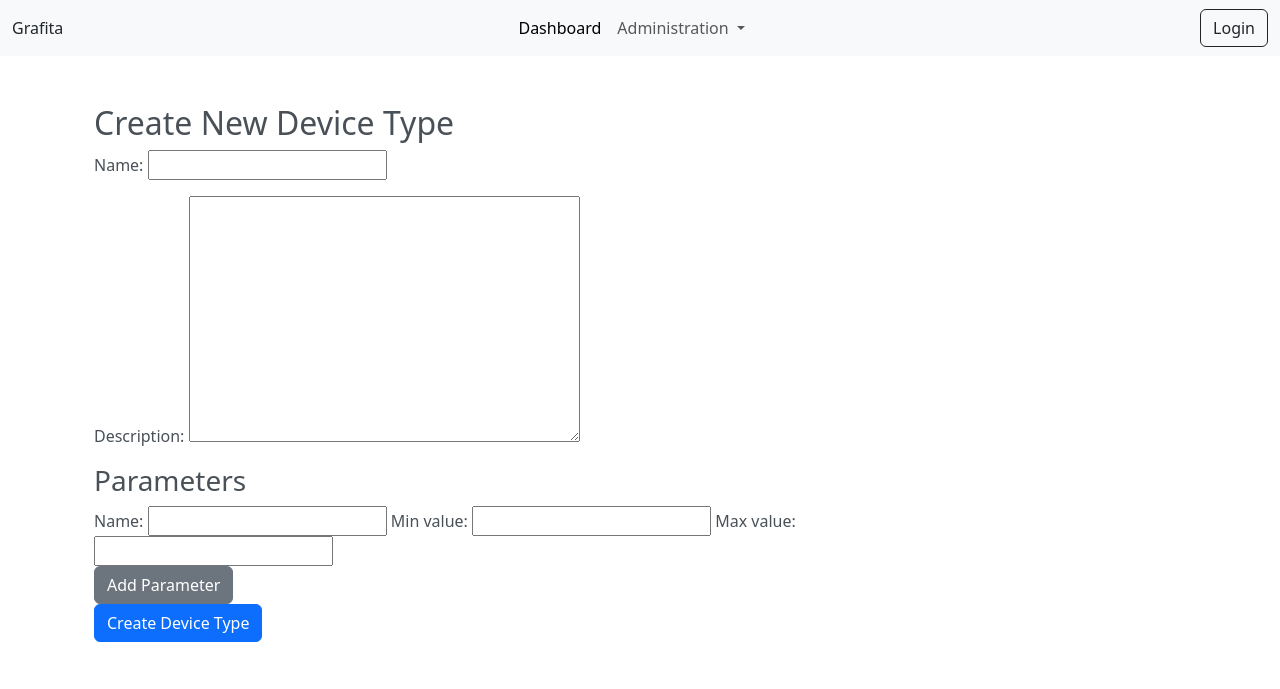
After one commit to 20dinara03/smart-iot-manager-IIS-VUT-FIT, a Django app: page /device_type_create/ in a window 1280 px wide. The commit adds this page. Shown: the top 689 px of the page. Run offline with Django 4.2, Linux system fonts and the light colour scheme.

Commit message:
feat: Creating new types

```diff
--- a/src/grafita/models.py
+++ b/src/grafita/models.py
@@ -22,12 +22,10 @@ class DeviceType(models.Model):
 
 
 class DeviceTypeParameter(models.Model):
+    name = models.CharField(max_length=100)
+    min_value = models.IntegerField()
+    max_value = models.IntegerField()
     device_type = models.ForeignKey(DeviceType, on_delete=models.CASCADE)
-    name = models.CharField(max_length=100)
-    values = ArrayField(models.FloatField(), blank=True, null=True)
-
-    def __str__(self):
-        return self.name
 
 
 class Device(models.Model):
--- a/src/grafita/urls.py
+++ b/src/grafita/urls.py
@@ -1,8 +1,9 @@
 from django.urls import path
 
 from .views import (AuthenticationLoginView, AuthenticationRegisterView, ConcreteGroup, CreateDeviceView, Dashboard,
-                    DeviceDetail, DeviceList, GroupList, logout, update_user_groups, UserDetail, Users, DeleteDeviceView,
-                    UpdateDeviceView)
+                    DeviceDetail, DeviceList, GroupList, logout, update_user_groups, UserDetail, Users,
+                    DeleteDeviceView,
+                    UpdateDeviceView, DeviceTypeCreate, DeviceTypeList, DeviceTypeDetail, DeleteDeviceTypeView)
 
 urls = [
     path("dashboard/", Dashboard.as_view(), name="dashboard"),
@@ -24,4 +25,9 @@ urls = [
     path("users/", Users.as_view(), name="users"),
     path("user/<pk>", UserDetail.as_view(), name="user"),
     path("user/<pk>/groups", update_user_groups),
+    # types
+    path('device_type_create/', DeviceTypeCreate.as_view(), name='device_type_create'),
+    path('types/', DeviceTypeList.as_view(), name='types'),
+    path('device_type_detail/<int:pk>/', DeviceTypeDetail.as_view(), name='device_type_detail'),
+    path('device_type/<int:pk>/delete/', DeleteDeviceTypeView.as_view(), name='device_type_delete'),
 ]
--- a/src/grafita/views/__init__.py
+++ b/src/grafita/views/__init__.py
@@ -3,3 +3,4 @@ from .auth import AuthenticationLoginView, AuthenticationRegisterView, logout
 from .groups import GroupList, ConcreteGroup
 from .users import Users, UserDetail, update_user_groups
 from .device import DeviceList, DeviceDetail, CreateDeviceView,DeleteDeviceView,UpdateDeviceView
+from .types import DeviceTypeList, DeviceTypeCreate, DeviceTypeDetail, DeleteDeviceTypeView
--- a/src/grafita/views/device.py
+++ b/src/grafita/views/device.py
@@ -17,8 +17,7 @@ class DeviceForm(forms.ModelForm):
 
     class Meta:
         model = Device
-        fields = ['name', 'model', 'description', 'location', 'device_group', 'created_by', 'value_min',
-                  'value_max', 'default_kpi', 'device_type']
+        fields = ['name', 'model', 'description', 'location', 'device_group', 'created_by', 'default_kpi', 'device_type']
         widgets = {
             'device_group': forms.Select(attrs={'class': 'form-control'}),
             'default_kpi': forms.Select(attrs={'class': 'form-control'}),
@@ -99,8 +98,6 @@ class CreateDeviceView(CreateView):
             location=data['location'],
             device_group=data['device_group'],
             created_by=data['created_by'],
-            value_min=data['value_min'],
-            value_max=data['value_max'],
             default_kpi=data['default_kpi'],
         )
         device.save()
--- a/src/grafita/views/types.py
+++ b/src/grafita/views/types.py
@@ -1,21 +1,11 @@
 from django import forms
-from django.views.generic import DetailView
+from django.core.exceptions import PermissionDenied, ValidationError
+from django.forms import inlineformset_factory
+from django.http import HttpResponseRedirect
+from django.shortcuts import get_object_or_404
+from django.views import View
+from django.views.generic import DetailView, ListView, CreateView
 from grafita.models import DeviceType, DeviceTypeParameter
-
-# class DeviceTypeForm(forms.ModelForm):
-# Define a CharField for attributes to handle the ArrayField
-# attributes = forms.CharField(required=False, widget=forms.TextInput(attrs={'class': 'form-control'}))
-
-# class Meta:
-# model = DeviceType
-# fields = ['name', 'description', 'attributes']
-
-# def clean_attributes(self):
-# Convert the input value to a list of strings
-# attributes = self.cleaned_data['attributes']
-# if attributes:
-# attributes = attributes.split(',')
-# return attributes
 
 
 class DeviceTypeForm(forms.ModelForm):
@@ -23,21 +13,87 @@ class DeviceTypeForm(forms.ModelForm):
         model = DeviceType
         fields = ['name', 'description']
 
-    def __init__(self, *args, **kwargs):
-        super().__init__(*args, **kwargs)
-        self.fields['name'].required = False
-
 
 class DeviceTypeParameterForm(forms.ModelForm):
     class Meta:
         model = DeviceTypeParameter
-        fields = ['name', 'values']
+        fields = ['name', 'min_value', 'max_value']
+
+    def clean_min_value(self):
+        min_value = self.cleaned_data['min_value']
+        if not isinstance(min_value, int):
+            raise ValidationError("Min value must be an integer.")
+        return min_value
+
+    def clean_max_value(self):
+        max_value = self.cleaned_data['max_value']
+        if not isinstance(max_value, int):
+            raise ValidationError("Max value must be an integer.")
+        return max_value
 
 
-#class DeviceTypeList(ListView):
-    #model = DeviceType
-    #paginate_by = 100
-    #template_name = 'typelist.html'
+DeviceTypeParameterFormSet = inlineformset_factory(
+    DeviceType,
+    DeviceTypeParameter,
+    form=DeviceTypeParameterForm,
+    extra=1,
+)
+
+
+class DeleteDeviceTypeView(View):
+    def post(self, request, pk):
+        if request.user.is_authenticated:
+            device_type = get_object_or_404(DeviceType, pk=pk)
+            device_type.delete()
+            return HttpResponseRedirect("/types")
+        else:
+            raise PermissionDenied("User is not authenticated")
+
+
+class DeviceTypeCreate(CreateView):
+    model = DeviceType
+    form_class = DeviceTypeForm
+    template_name = 'device_type_create.html'
+    success_url = '/types/'
+
+    def get_context_data(self, **kwargs):
+        context = super().get_context_data(**kwargs)
+        if self.request.POST:
+            context['parameter_formset'] = DeviceTypeParameterFormSet(self.request.POST)
+        else:
+            context['parameter_formset'] = DeviceTypeParameterFormSet()
+        return context
+
+    def form_valid(self, form):
+        context = self.get_context_data()
+        parameter_formset = context['parameter_formset']
+
+        if parameter_formset.is_valid():
+            device_type = DeviceType(
+                name=form.cleaned_data['name'],
+                description=form.cleaned_data['description']
+            )
+            device_type.save()
+
+            for parameter_form in parameter_formset:
+                if parameter_form.cleaned_data:
+                    parameter = DeviceTypeParameter(
+                        device_type=device_type,
+                        name=parameter_form.cleaned_data['name'],
+                        min_value=parameter_form.cleaned_data['min_value'],
+                        max_value=parameter_form.cleaned_data['max_value']
+                    )
+                    parameter.save()
+
+            return super().form_valid(form)
+        else:
+            return self.render_to_response(self.get_context_data(form=form))
+
+
+class DeviceTypeList(ListView):
+    model = DeviceType
+    paginate_by = 100
+    template_name = 'types.html'
 
 
 class DeviceTypeDetail(DetailView):
--- /dev/null
+++ b/src/templates/device_type_create.html
@@ -0,0 +1,74 @@
+{% extends "_base.html" %}
+
+{% block title %} Create New Device Type {% endblock %}
+
+{% block content %}
+    <div class="container">
+        <div class="row">
+            <div class="col-8">
+                <h2>Create New Device Type</h2>
+                <form method="post">
+                    {% csrf_token %}
+                    <div class="mb-3">
+                        {{ form.name.label_tag }}
+                        {{ form.name }}
+                    </div>
+                    <div class="mb-3">
+                        {{ form.description.label_tag }}
+                        {{ form.description }}
+                    </div>
+                    <div class="parameters">
+                        <h3>Parameters</h3>
+                        <div id="parameter-formset">
+                            {{ parameter_formset.management_form }}
+                            {% for form in parameter_formset %}
+                                <div class="parameter">
+                                    {{ form.name.label_tag }}
+                                    {{ form.name }}
+                                    {{ form.min_value.label_tag }}
+                                    {{ form.min_value }}
+                                    {{ form.max_value.label_tag }}
+                                    {{ form.max_value }}
+                                    <button type="button" class="btn btn-danger remove-parameter" style="display: none">Delete</button>
+                                </div>
+                            {% endfor %}
+                        </div>
+                        <div class="parameter" style="display: none;">
+                            {{ parameter_formset.empty_form.as_table }}
+                            <button type="button" class="btn btn-danger remove-parameter">Delete</button>
+                        </div>
+                        <button type="button" id="add-parameter" class="btn btn-secondary">Add Parameter</button>
+                    </div>
+                    <button type="submit" class="btn btn-primary">Create Device Type</button>
+                </form>
+            </div>
+        </div>
+    </div>
+
+    <script src="https://code.jquery.com/jquery-3.6.0.min.js"></script>
+    <script>
+        $(document).ready(function() {
+            $('#add-parameter').click(function() {
+                const managementForm = $('#id_form-TOTAL_FORMS');
+                const formCount = parseInt(managementForm.val());
+                const newForm = $('#parameter-formset .parameter:first').clone(true);
+
+                newForm.find('input').each(function() {
+                    const newName = $(this).attr('name').replace(`form-${formCount - 1}`, `form-${formCount}`);
+                    const newID = $(this).attr('id').replace(`form-${formCount - 1}`, `form-${formCount}`);
+                    $(this).attr('name', newName).attr('id', newID).val('');
+                });
+
+                newForm.insertAfter('#parameter-formset .parameter:last');
+                managementForm.val(formCount + 1);
+                newForm.find('.remove-parameter').show();
+            });
+
+            $(document).on('click', '.remove-parameter', function() {
+                if ($('#parameter-formset .parameter:visible').length > 1) {
+                    $(this).closest('.parameter').remove();
+                }
+            });
+        });
+    </script>
+{% endblock %}
```
Also changed, not shown: src/rest/device.py (+9 -5 lines), src/templates/device_type_delete.html (added, +17 -0 lines), src/templates/device_type_detail.html (+17 -9 lines), src/templates/types.html (renamed from src/templates/typelist.html, +1 -7 lines).
